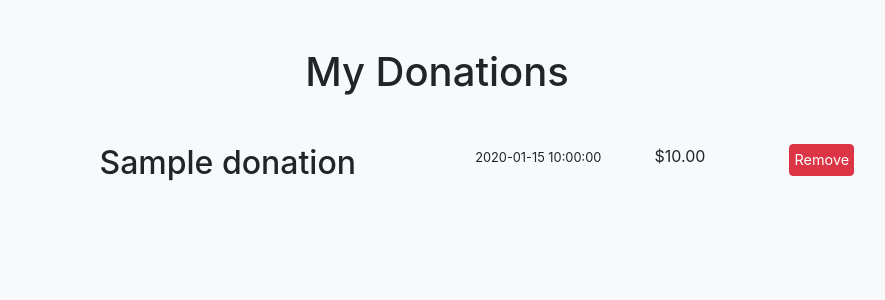
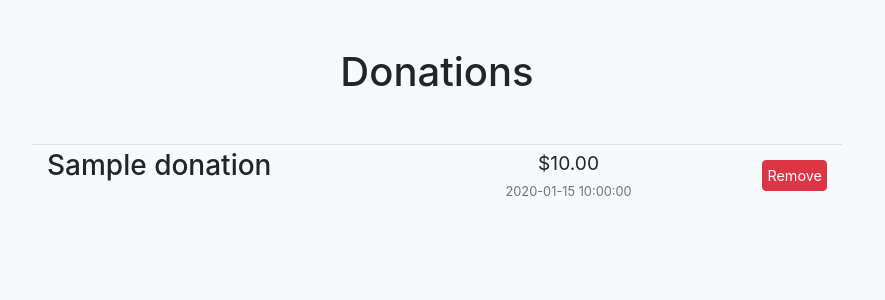
Before and after one commit to brendansmith123/Donation-tracker, a Flask app: page / in a window 1280 px wide. Shown: the part 56-356 px from the top of the page, without its empty margins (203-1088 px from the left). Run offline with Flask 2, Linux system fonts and the light colour scheme; a database or web service that is not in the repository returns one stand-in record (values such as "Sample title"); some libraries are stand-ins or nearby versions.

```diff
--- a/app.py
+++ b/app.py
@@ -11,12 +11,9 @@ donations = db.donations
 app = Flask(__name__)
 
 @app.route('/')
-def donation_index():
-    donates=list(donations.find())
-    for i in range(len(donates)):
-      donates[i]['amount'] = float(donates[i]['amount'])
-    donates.sort(key=lambda x: x['date'], reverse=False)
-    return render_template("donations_index.html", donations=donates)
+def donations_index():
+    '''Show all donations.'''
+    return render_template('donations_index.html', donations=donations.find())
 
 @app.route('/donations/new')
 def donation_recent():
--- a/templates/donations_index.html
+++ b/templates/donations_index.html
@@ -1,23 +1,24 @@
 {% extends 'base.html' %} {% block content %}
-<h1 class="mb-5 text-center">My Donations</h1>
+<h1 class="mb-5 text-center">Donations</h1>
 
 {% for donation in donations %}
-<div class="container-fluid w-100 d-flex align-items-center flex-column">
-  <div class="row w-75">
-    <div class="col-5 offset-sm-1 mb-0 p-0">
-      <h2>{{ donation.name }}</h2>
+<div class="container d-flex align-items-center flex-column">
+  <div class="row w-75 border-top py-1">
+    <div class="col">
+      <h3 class="m-0 text-nowrap">{{ donation.name }}</h2>
     </div>
-    <div class="col-3 mb-2 text-center">
-      <small style="font-size: 0.8em">{{ donation.date }}</small>
+    <div class="col text-nowrap text-center">
+      <p class="m-0" style="font-size:1.2em;">${{ '%.2f' | format(donation.amount|float) }}</p>
+      <small class="text-secondary" style="font-size: 0.8em">{{ donation.date }}</small>
     </div>
-    <div class="col-2 mb-2">
-      <p>${{ '%.2f' | format(donation.amount|float) }}</p>
-    </div>
-    <div class="col-1 text-center">
-      <form method="POST" action="/donations/{{ donation._id }}/remove">
-        <button class="btn btn-danger p-1" style="font-size: 0.9em" type="submit">Remove</button>
-      </form>
+      <div class="col-auto d-flex align-items-center">
+        <form method="POST" action="/donations/{{ donation._id }}/remove">
+          <button class="btn btn-danger p-1 text-center" style="font-size: 0.9em" type="submit">
+            Remove
+          </button>
+        </form>
+      </div>
     </div>
   </div>
+  {% endfor %} {% endblock %}
 </div>
-{% endfor %} {% endblock %}
```
Also changed, not shown: templates/partials/form.html (+4 -4 lines).
